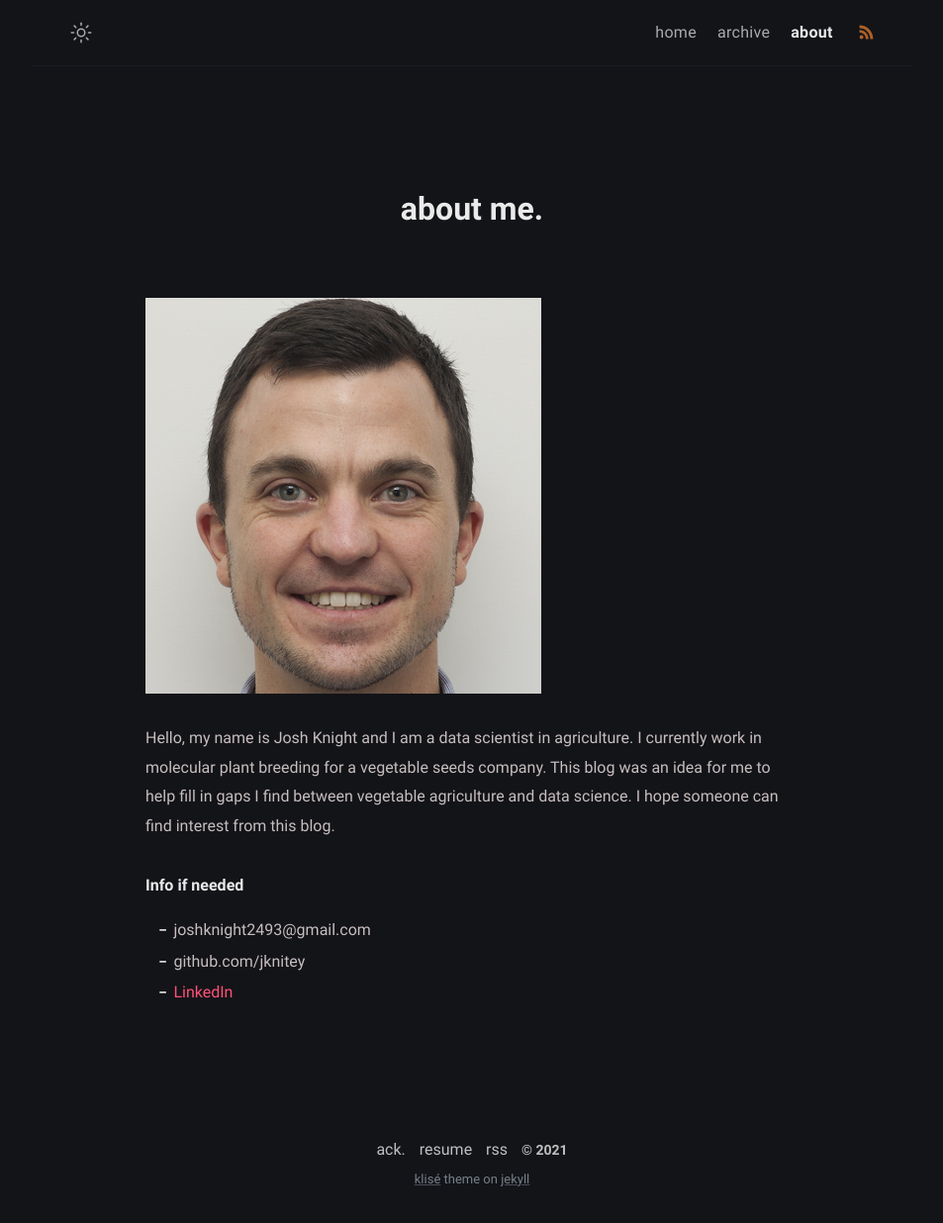
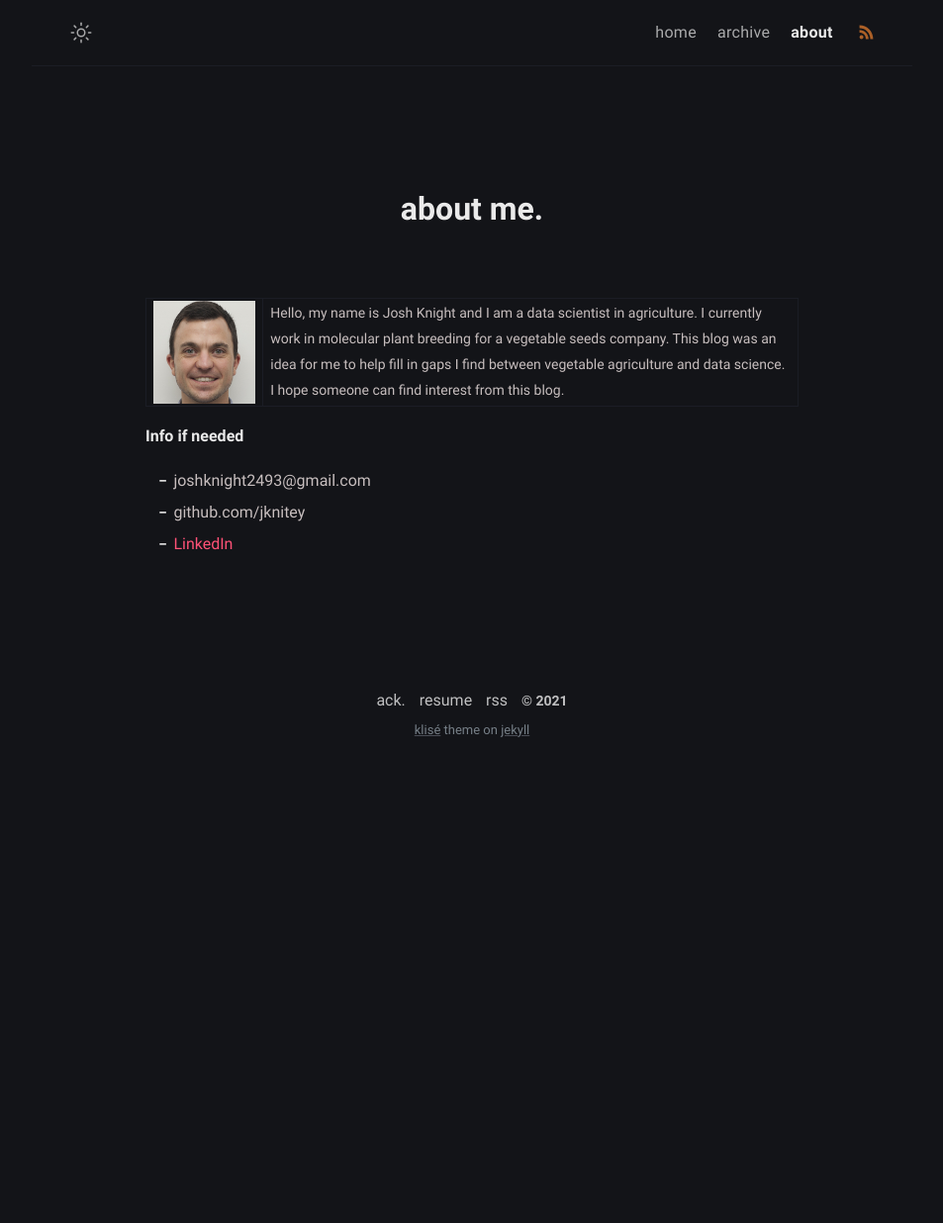
Before and after one commit to jknitey/jknitey.github.io, a Jekyll site: the page built from about.md, in a window 1280 px wide. Shown: the whole page at 99% size, without its empty margins (163-1116 px from the left). Built offline with Jekyll 4.4.1, drawn with Linux system fonts in a browser that asks for light colours; after the commit the page ends 900 px from its top, so only the background shows below that.

Commit message:
Update about.md

```diff
--- a/about.md
+++ b/about.md
@@ -5,9 +5,7 @@
 excerpt:
 comments: false
 ---
-<img src="/assets/img/6169692-kg.jpg">
-
-Hello, my name is Josh Knight and I am a data scientist in agriculture. I currently work in molecular plant breeding for a vegetable seeds company. This blog was an idea for me to help fill in gaps I find between vegetable agriculture and data science. I hope someone can find interest from this blog.
+<img src="/assets/img/6169692-kg.jpg"> | Hello, my name is Josh Knight and I am a data scientist in agriculture. I currently work in molecular plant breeding for a vegetable seeds company. This blog was an idea for me to help fill in gaps I find between vegetable agriculture and data science. I hope someone can find interest from this blog.
 
 **Info if needed**
 
```
